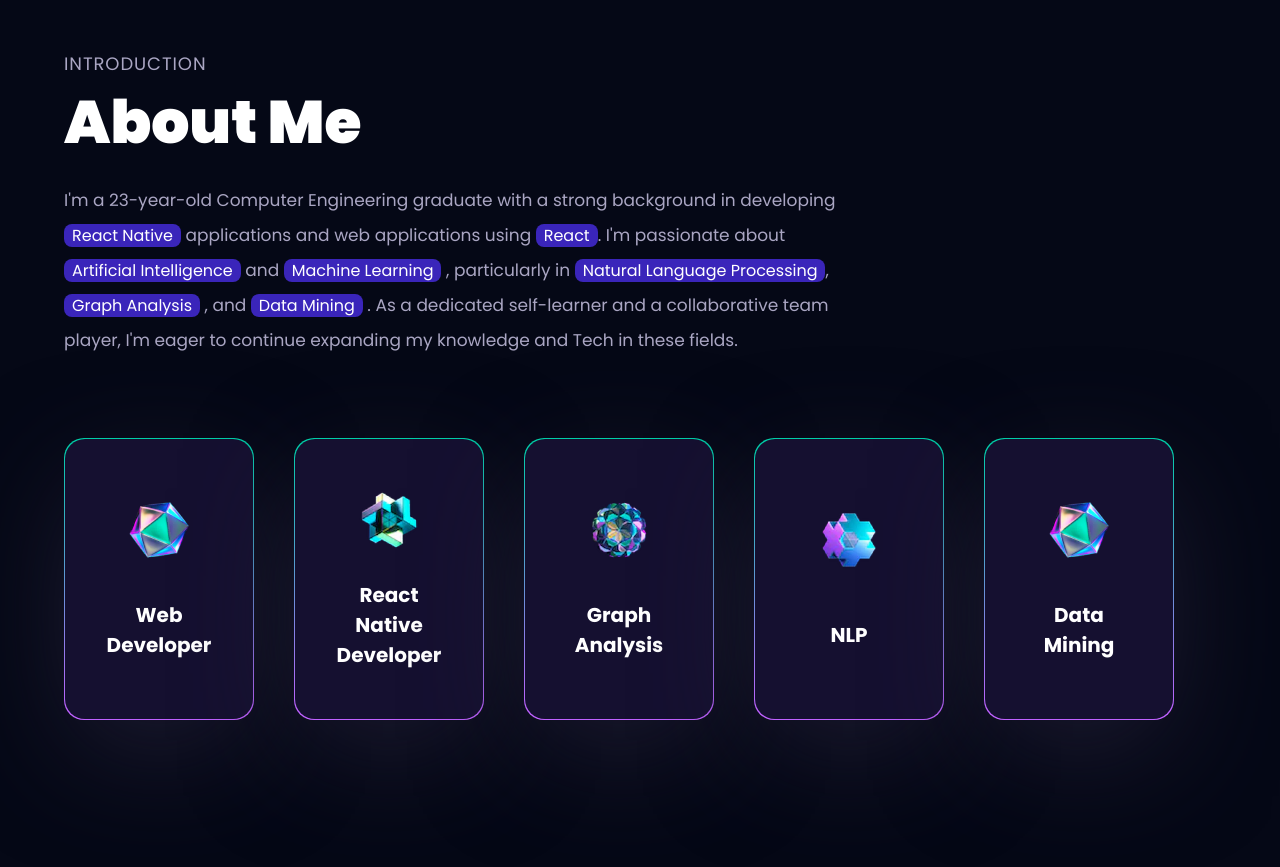
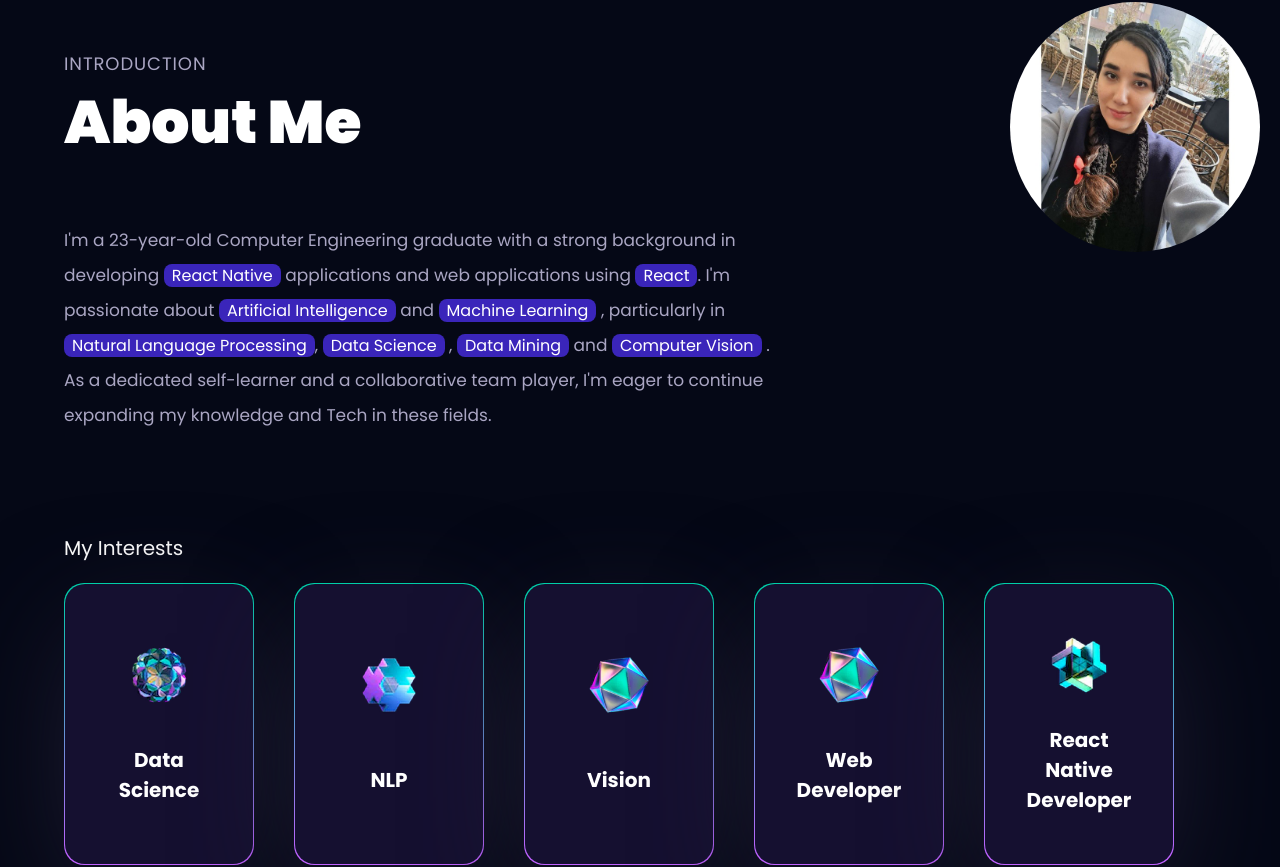
Before and after one commit to saba-ramezani/saba-ramezani.github.io, a React (Vite) app: page / in a window 1280 px wide. Shown: the part 838-1705 px from the top of the page. Built offline with nearby package versions, Linux system fonts and the light colour scheme.

Commit message:
updated about section, added personal image

```diff
--- a/src/assets/index.js
+++ b/src/assets/index.js
@@ -6,6 +6,7 @@
 import github from "./github.png";
 import menu from "./menu.svg";
 import close from "./close.svg";
+import saba from "./saba.jpg";
 
 import css from "./tech/css.png";
 import docker from "./tech/docker.png";
@@ -31,6 +32,7 @@
 import tripguide from "./tripguide.png";
 
 export {
+  saba,
   logo,
   backend,
   creator,
--- a/src/components/About.jsx
+++ b/src/components/About.jsx
@@ -6,6 +6,7 @@
 import { services } from "../constants";
 import { SectionWrapper } from "../hoc";
 import { fadeIn, textVariant } from "../utils/motion";
+import { saba } from "../assets";
 
 const ServiceCard = ({ index, title, icon }) => (
   <Tilt className='xs:w-[190px] w-full'>
@@ -43,16 +44,31 @@
         <h2 className={styles.sectionHeadText}>About Me</h2>
       </motion.div>
 
+
+      <motion.div>
         <motion.p
           variants={fadeIn("", "", 0.1, 1)}
-        className='mt-4 text-secondary text-[17px] max-w-[49rem] leading-[35px]'
+          className='mt-14 text-secondary text-[17px] max-w-[45rem] leading-[35px]'
         >
           I'm a 23-year-old Computer Engineering graduate with a strong background in developing <span className="text-white text-[16px] bg-[rgba(82,51,255,0.7)] px-2 rounded-lg" >React Native</span> applications and web applications using <span className="text-white text-[16px] bg-[rgba(82,51,255,0.7)] px-2 rounded-lg">React</span>.
-        I'm passionate about <span className="text-white text-[16px] bg-[rgba(82,51,255,0.7)] px-2 rounded-lg"> Artificial Intelligence</span>  and <span className="text-white text-[16px] bg-[rgba(82,51,255,0.7)] px-2 rounded-lg">Machine Learning</span> , particularly in <span className="text-white text-[16px] bg-[rgba(82,51,255,0.7)] px-2 rounded-lg">Natural Language Processing</span>, <span className="text-white text-[16px] bg-[rgba(82,51,255,0.7)] px-2 rounded-lg">Graph Analysis</span> , and <span className="text-white text-[16px] bg-[rgba(82,51,255,0.7)] px-2 rounded-lg">Data Mining</span> .
+          I'm passionate about <span className="text-white text-[16px] bg-[rgba(82,51,255,0.7)] px-2 rounded-lg"> Artificial Intelligence</span>  and <span className="text-white text-[16px] bg-[rgba(82,51,255,0.7)] px-2 rounded-lg">Machine Learning</span> , particularly in <span className="text-white text-[16px] bg-[rgba(82,51,255,0.7)] px-2 rounded-lg">Natural Language Processing</span>, <span className="text-white text-[16px] bg-[rgba(82,51,255,0.7)] px-2 rounded-lg">Data Science</span> , <span className="text-white text-[16px] bg-[rgba(82,51,255,0.7)] px-2 rounded-lg">Data Mining</span> and <span className="text-white text-[16px] bg-[rgba(82,51,255,0.7)] px-2 rounded-lg">Computer Vision</span> .
           As a dedicated self-learner and a collaborative team player, I'm eager to continue expanding my knowledge and Tech in these fields.
         </motion.p>
 
-      <div className='mt-20 flex flex-wrap gap-10'>
+        <motion.img
+          variants={fadeIn("", "", 0.1, 1)}
+          src={saba} alt="" className="max-h-[250px] max-w-[250px] h-auto w-[25%] rounded-full absolute md:top-10 top-10 right-5"
+        >
+        </motion.img>
+      </motion.div>
+
+
+      <motion.h1
+      variants={fadeIn("", "", 0.1, 1)}
+      className="mt-[100px] text-[20px]">
+        My Interests
+      </motion.h1>
+      <div className='mt-5 flex flex-wrap gap-10'>
         {services.map((service, index) => (
           <ServiceCard key={service.title} index={index} {...service} />
         ))}
--- a/src/constants/index.js
+++ b/src/constants/index.js
@@ -58,15 +58,7 @@
 
   const services = [
     {
-      title: "Web Developer",
-      icon: web,
-    },
-    {
-      title: "React Native Developer",
-      icon: mobile,
-    },
-    {
-      title: "Graph Analysis",
+      title: "Data Science",
       icon: backend,
     },
     {
@@ -74,8 +66,16 @@
       icon: creator,
     },
     {
-      title: "Data Mining",
+      title: "Vision",
       icon: web,
+    },
+    {
+      title: "Web Developer",
+      icon: web,
+    },
+    {
+      title: "React Native Developer",
+      icon: mobile,
     },
   ];
 
```
Also changed, not shown: src/assets/saba.jpg (added). Lines whose indentation alone changed are shown as unchanged.
